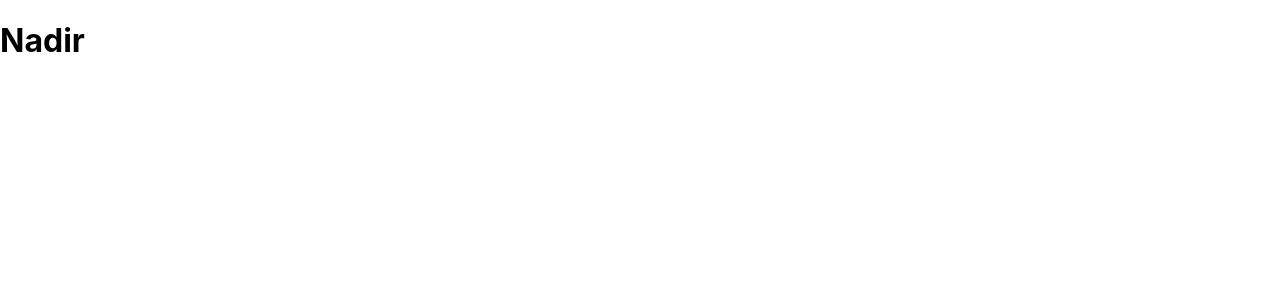
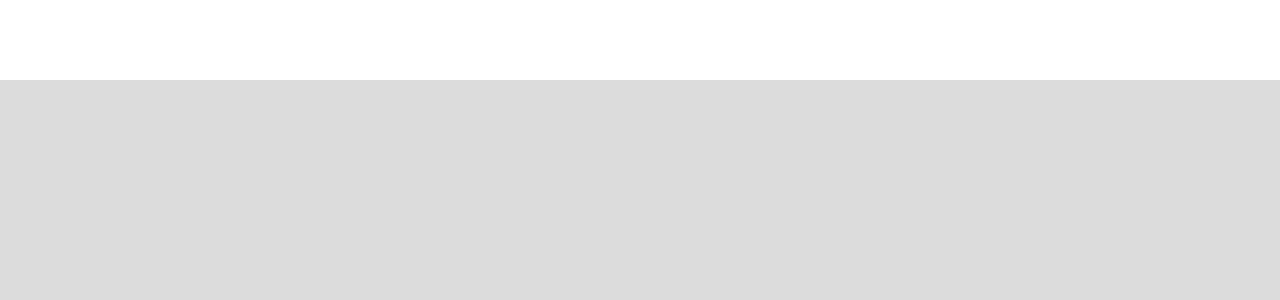
Before and after one commit to NadirBakhsh/NadirBakhsh, a React (Create React App) app: page / in a window 1280 px wide. Shown: the top 300 px of the page. Built offline with nearby package versions, Linux system fonts and the light colour scheme.

Commit message:
add header container

```diff
--- a/src/App.js
+++ b/src/App.js
@@ -1,9 +1,11 @@
 import React from 'react'
+import Header from './Components/Header/Header'
+import './css/app.css'
 
 function App () {
   return (
     <div className='App'>
-      <h1>Nadir</h1>
+      <Header />
     </div>
   )
 }
--- /dev/null
+++ b/src/Components/Header/Header.js
@@ -0,0 +1,8 @@
+import React from 'react'
+import './header.css'
+
+export default function Header () {
+  return (
+    <div className='header__Container' />
+  )
+}
--- /dev/null
+++ b/src/Components/Header/header.css
@@ -0,0 +1,5 @@
+.header__Container{
+    width: 100%;
+    height: 80px;
+    background-color: #fff;
+}
--- /dev/null
+++ b/src/css/app.css
@@ -0,0 +1,11 @@
+:root{
+    --bg-color : #DCDCDC;
+}
+
+.App{
+    margin: 0px auto;
+    width: 100%;
+    max-width: 1400px;
+    height: 600px;
+    background-color: var(--bg-color);
+}
--- a/src/index.css
+++ b/src/index.css
@@ -1,3 +1,7 @@
+*{
+  padding: 0px;
+  margin: 0px;
+}
 body {
   margin: 0;
   font-family: -apple-system, BlinkMacSystemFont, 'Segoe UI', 'Roboto', 'Oxygen',
@@ -5,6 +9,7 @@ body {
     sans-serif;
   -webkit-font-smoothing: antialiased;
   -moz-osx-font-smoothing: grayscale;
+  background-color: var(--bg-color);
 }
 
 code {
```
Also changed, not shown: package.json (line endings or trailing spaces), 1 other file (tests, documents, lock files or other folders).
